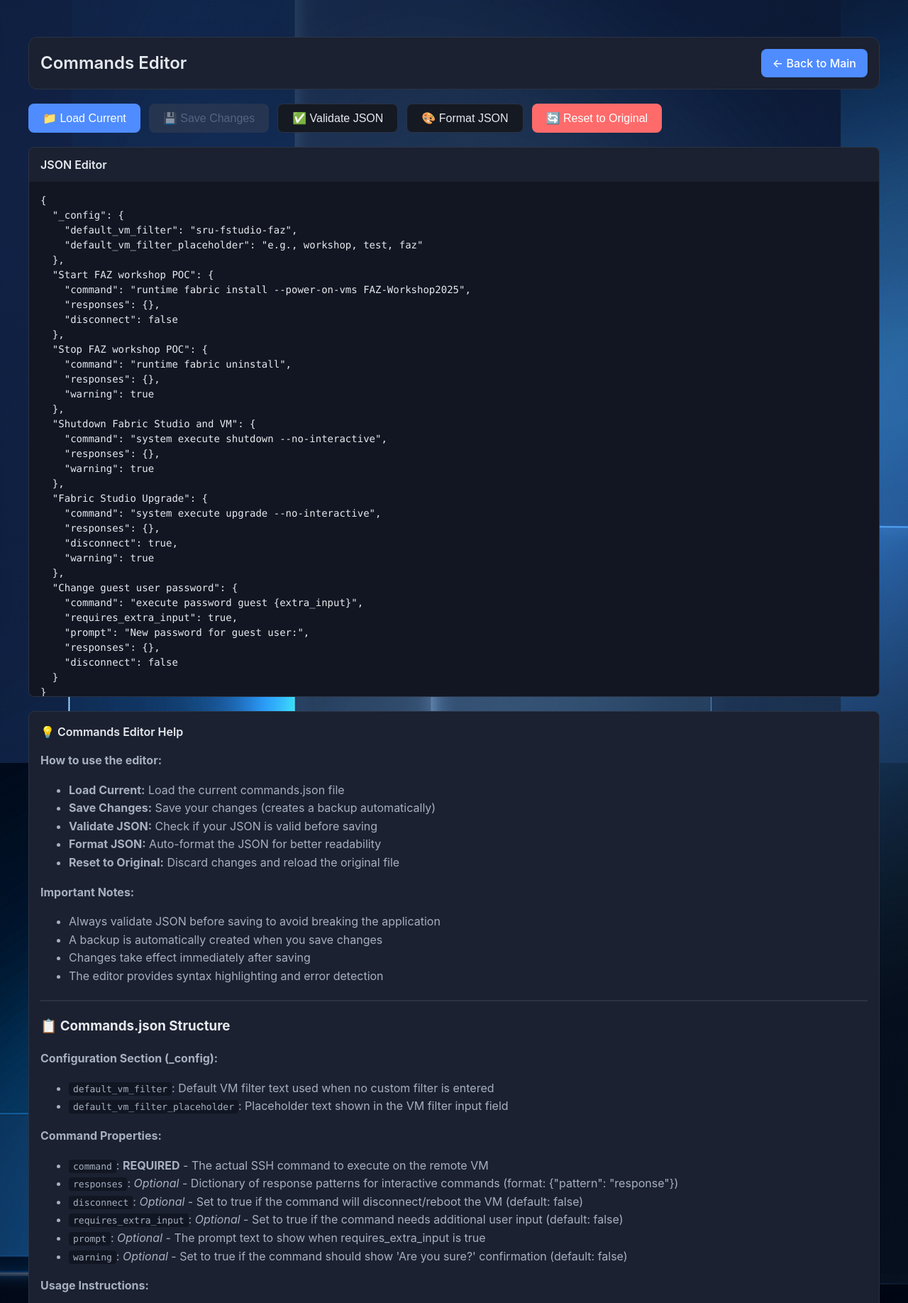
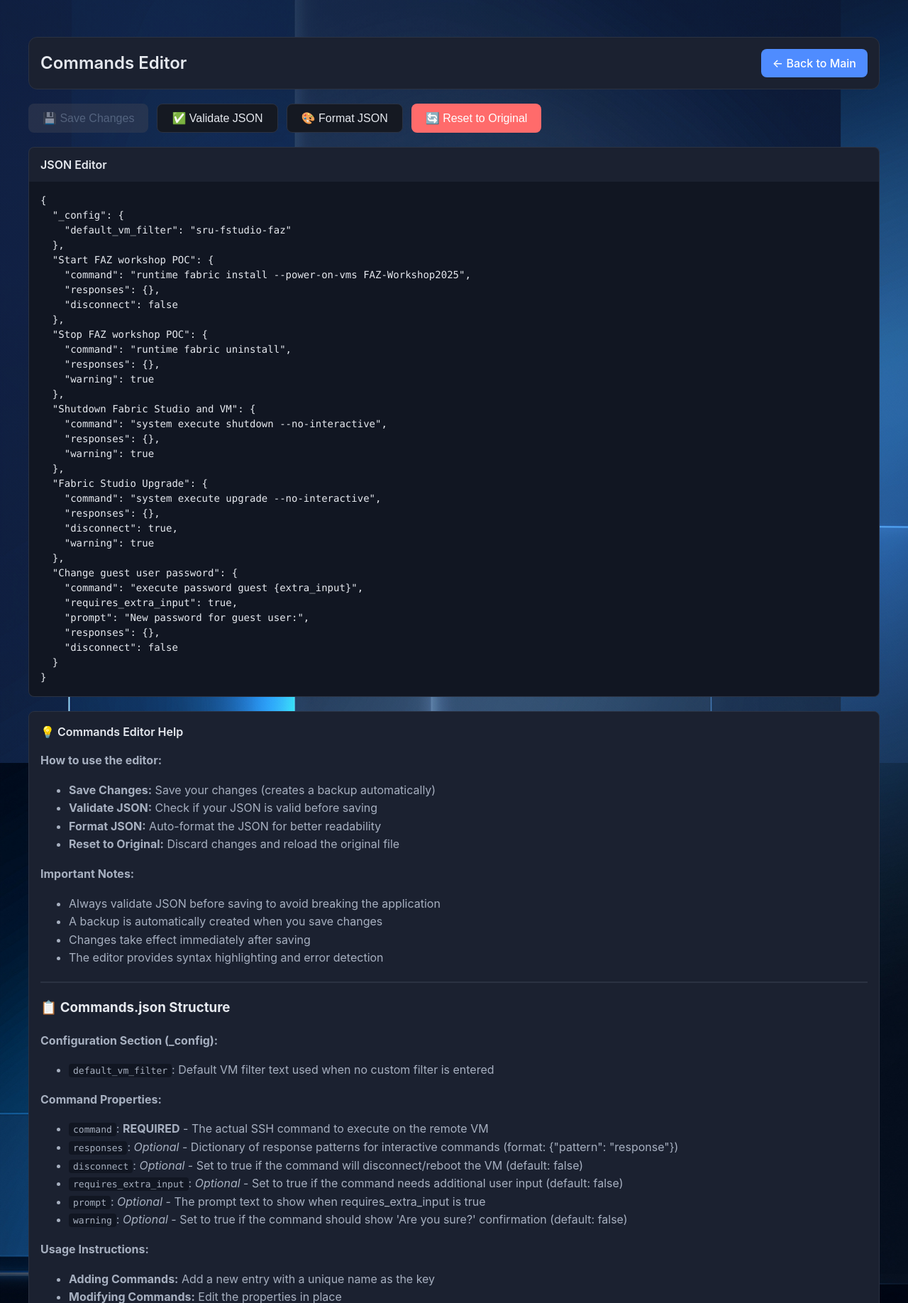
Before and after one commit to s-ruiter/FabricStudioController, a Flask app: page /editor in a window 1280 px wide. Shown: the top 1836 px of the page at 71% size. Run offline with Flask 3, Linux system fonts and the light colour scheme.

Commit message:
Remove default_vm_filter_placeholder field and Load Current button
Configuration cleanup:
- Remove default_vm_filter_placeholder from commands.json
- Remove placeholder field from Flask config
- Use static placeholder text in HTML template
- Simplify configuration to only essential fields

Editor improvements:
- Remove 'Load Current' button (content loads automatically)
- Simplify editor interface with fewer buttons
- Update help documentation to remove references to removed features
- Streamline user experience

This makes the configuration simpler and the editor more streamlined.

```diff
--- a/app.py
+++ b/app.py
@@ -34,8 +34,7 @@ COMMAND_OPTIONS = load_commands()
 def get_config():
     """Extract configuration from commands.json file."""
     config = {
-        'default_vm_filter': 'sru-fstudio-faz',
-        'default_vm_filter_placeholder': 'e.g., workshop, test, faz'
+        'default_vm_filter': 'sru-fstudio-faz'
     }
 
     if '_config' in COMMAND_OPTIONS:
--- a/commands.json
+++ b/commands.json
@@ -1,7 +1,6 @@
 {
   "_config": {
-    "default_vm_filter": "sru-fstudio-faz",
-    "default_vm_filter_placeholder": "e.g., workshop, test, faz"
+    "default_vm_filter": "sru-fstudio-faz"
   },
   "Start FAZ workshop POC": {
     "command": "runtime fabric install --power-on-vms FAZ-Workshop2025",
--- a/templates/editor.html
+++ b/templates/editor.html
@@ -230,9 +230,6 @@
         <div id="status-message" class="status-message" style="display: none;"></div>
 
         <div class="editor-actions">
-            <button id="load-btn" class="btn btn-primary">
-                📁 Load Current
-            </button>
             <button id="save-btn" class="btn btn-success" disabled>
                 💾 Save Changes
             </button>
@@ -259,7 +256,6 @@
             <div class="help-content">
                 <p><strong>How to use the editor:</strong></p>
                 <ul>
-                    <li><strong>Load Current:</strong> Load the current commands.json file</li>
                     <li><strong>Save Changes:</strong> Save your changes (creates a backup automatically)</li>
                     <li><strong>Validate JSON:</strong> Check if your JSON is valid before saving</li>
                     <li><strong>Format JSON:</strong> Auto-format the JSON for better readability</li>
@@ -281,7 +277,6 @@
                 <p><strong>Configuration Section (_config):</strong></p>
                 <ul>
                     <li><code>default_vm_filter</code>: Default VM filter text used when no custom filter is entered</li>
-                    <li><code>default_vm_filter_placeholder</code>: Placeholder text shown in the VM filter input field</li>
                 </ul>
 
                 <p><strong>Command Properties:</strong></p>
@@ -343,7 +338,6 @@
 
         const editor = document.getElementById('json-editor');
         const statusMessage = document.getElementById('status-message');
-        const loadBtn = document.getElementById('load-btn');
         const saveBtn = document.getElementById('save-btn');
         const validateBtn = document.getElementById('validate-btn');
         const formatBtn = document.getElementById('format-btn');
@@ -367,9 +361,6 @@
 
         async function loadCurrent() {
             try {
-                loadBtn.disabled = true;
-                loadBtn.textContent = '⏳ Loading...';
-
                 const response = await fetch('/api/commands');
                 const data = await response.json();
 
@@ -377,15 +368,11 @@
                     originalContent = data.content;
                     editor.value = data.content;
                     checkForChanges();
-                    showStatus('Commands loaded successfully', 'success');
                 } else {
                     showStatus(`Error loading commands: ${data.error}`, 'error');
                 }
             } catch (error) {
                 showStatus(`Error loading commands: ${error.message}`, 'error');
-            } finally {
-                loadBtn.disabled = false;
-                loadBtn.textContent = '📁 Load Current';
             }
         }
 
@@ -451,7 +438,6 @@
         }
 
         // Event listeners
-        loadBtn.addEventListener('click', loadCurrent);
         saveBtn.addEventListener('click', saveChanges);
         validateBtn.addEventListener('click', validateJSON);
         formatBtn.addEventListener('click', formatJSON);
--- a/templates/index.html
+++ b/templates/index.html
@@ -82,7 +82,7 @@
                         <div class="filter-section">
                             <div class="filter-control">
                                 <label for="vm-filter">Filter VMs:</label>
-                                <input type="text" id="vm-filter" name="vm-filter" value="{{ config.default_vm_filter }}" placeholder="{{ config.default_vm_filter_placeholder }}">
+                                <input type="text" id="vm-filter" name="vm-filter" value="{{ config.default_vm_filter }}" placeholder="e.g., workshop, test, faz">
                                 <small class="filter-help">Enter text to search in VM names</small>
                             </div>
                         </div>
```
Also changed, not shown: 1 other file.
